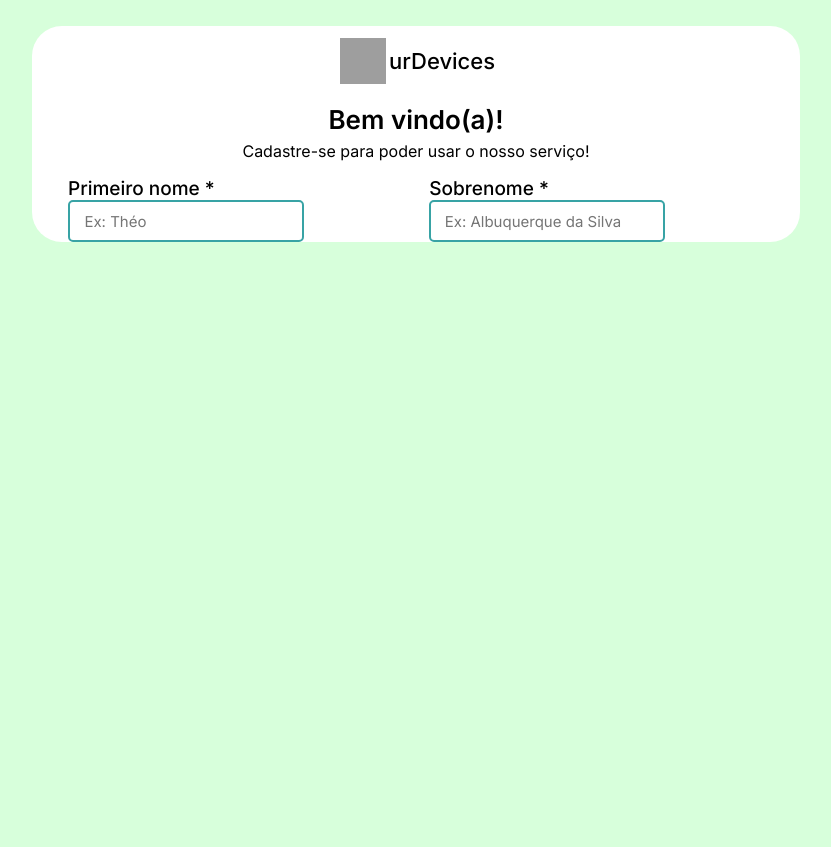
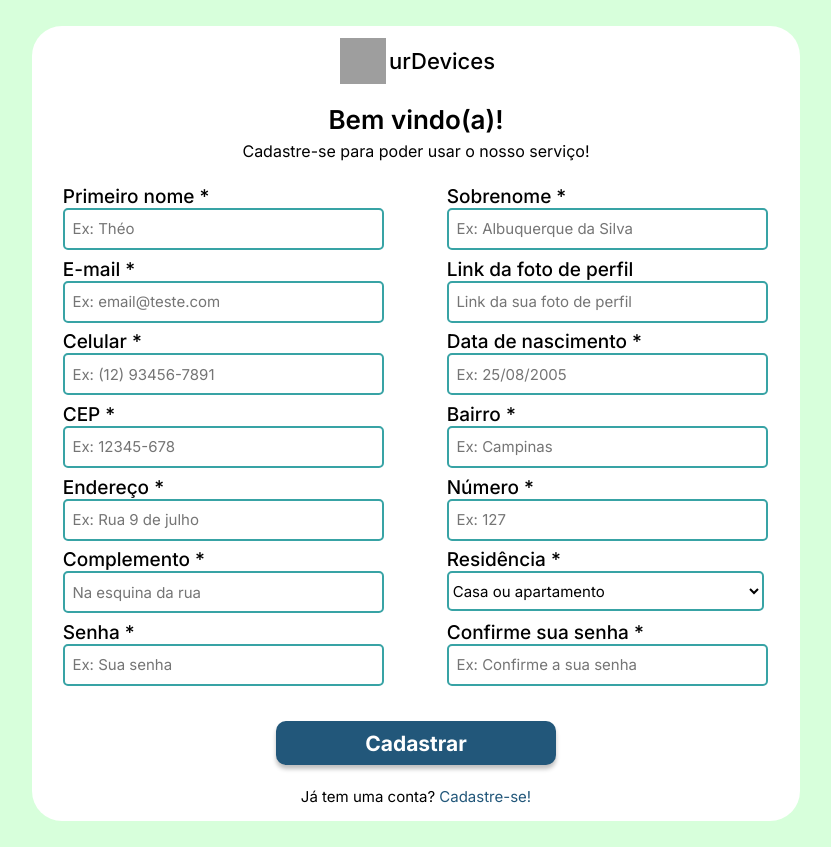
Before and after one commit to theobarretosilva/urDevices, a React (Vite) app in the folder urDevices/: page /cadastroUsu in a window 1280 px wide. Shown: the whole page, without its empty margins (224-1055 px from the left). Before the commit the page ends 800 px from the top, so only its background shows below. Built offline with nearby package versions, Linux system fonts and the light colour scheme; grey boxes are pictures that could not be loaded; a web font is replaced by a local one.

Commit message:
design tela de cadastro pronto

```diff
--- a/urDevices/src/components/FormCadastro/FormCadastro.jsx
+++ b/urDevices/src/components/FormCadastro/FormCadastro.jsx
@@ -1,5 +1,5 @@
-import { InputStyled, LabelStyled } from "../FormLogin/FormLogin.styles"
-import { DivDentroInputStyled, DivGeralStyled, DivInputStyled } from "./FormCadastro.styles"
+import { BtnLogarStyled, InputStyled, LabelStyled } from "../FormLogin/FormLogin.styles"
+import { Div1Styled, DivDentroInputStyled, DivGeralStyled, DivInputStyled, SelectStyled } from "./FormCadastro.styles"
 
 export const FormCadastro = () => {
     return(
@@ -15,6 +15,73 @@ export const FormCadastro = () => {
                         <InputStyled type={"text"} placeholder="Ex: Albuquerque da Silva"/>
                     </DivDentroInputStyled>
                 </DivInputStyled>
+                <DivInputStyled>
+                    <DivDentroInputStyled>
+                        <LabelStyled>E-mail *</LabelStyled>
+                        <InputStyled type={"email"} placeholder="Ex: email@teste.com" />
+                    </DivDentroInputStyled>
+                    <DivDentroInputStyled>
+                        <LabelStyled>Link da foto de perfil</LabelStyled>
+                        <InputStyled type={"url"} placeholder="Link da sua foto de perfil" />
+                    </DivDentroInputStyled>
+                </DivInputStyled>
+                <DivInputStyled>
+                    <DivDentroInputStyled>
+                        <LabelStyled>Celular *</LabelStyled>
+                        <InputStyled type={"text"} placeholder="Ex: (12) 93456-7891" />
+                    </DivDentroInputStyled>
+                    <DivDentroInputStyled>
+                        <LabelStyled>Data de nascimento *</LabelStyled>
+                        <InputStyled type={"text"} placeholder="Ex: 25/08/2005" />
+                    </DivDentroInputStyled>
+                </DivInputStyled>
+                <DivInputStyled>
+                    <DivDentroInputStyled>
+                        <LabelStyled>CEP *</LabelStyled>
+                        <InputStyled type={"text"} placeholder="Ex: 12345-678" />
+                    </DivDentroInputStyled>
+                    <DivDentroInputStyled>
+                        <LabelStyled>Bairro *</LabelStyled>
+                        <InputStyled type={"text"} placeholder="Ex: Campinas" />
+                    </DivDentroInputStyled>
+                </DivInputStyled>
+                <DivInputStyled>
+                    <DivDentroInputStyled>
+                        <LabelStyled>Endereço *</LabelStyled>
+                        <InputStyled type={"text"} placeholder="Ex: Rua 9 de julho" />
+                    </DivDentroInputStyled>
+                    <DivDentroInputStyled>
+                        <LabelStyled>Número *</LabelStyled>
+                        <InputStyled type={"text"} placeholder="Ex: 127" />
+                    </DivDentroInputStyled>
+                </DivInputStyled>
+                <DivInputStyled>
+                    <DivDentroInputStyled>
+                        <LabelStyled>Complemento *</LabelStyled>
+                        <InputStyled type={"text"} placeholder="Na esquina da rua" />
+                    </DivDentroInputStyled>
+                    <DivDentroInputStyled>
+                        <LabelStyled>Residência *</LabelStyled>
+                        <SelectStyled>
+                            <option value="casaOuApartamento" selected disabled>Casa ou apartamento</option>
+                            <option value="Casa">Casa</option>
+                            <option value="Apartamento">Apartamento</option>
+                        </SelectStyled>
+                    </DivDentroInputStyled>
+                </DivInputStyled>
+                <DivInputStyled>
+                    <DivDentroInputStyled>
+                        <LabelStyled>Senha *</LabelStyled>
+                        <InputStyled type={"password"} placeholder="Ex: Sua senha" />
+                    </DivDentroInputStyled>
+                    <DivDentroInputStyled>
+                        <LabelStyled>Confirme sua senha *</LabelStyled>
+                        <InputStyled type={"password"} placeholder="Ex: Confirme a sua senha" />
+                    </DivDentroInputStyled>
+                </DivInputStyled>
+                <Div1Styled>
+                    <BtnLogarStyled>Cadastrar</BtnLogarStyled>
+                </Div1Styled>
             </form>
         </DivGeralStyled>
     )
--- a/urDevices/src/components/FormCadastro/FormCadastro.styles.jsx
+++ b/urDevices/src/components/FormCadastro/FormCadastro.styles.jsx
@@ -3,16 +3,40 @@ import styled from "styled-components";
 export const DivGeralStyled = styled.div`
     display: flex;
     flex-direction: column;
+    width: 100%;
+    margin-left: 8%;
 `
 
 export const DivInputStyled = styled.div`
     display: flex;
     flex-direction: row;
-    justify-content: space-between;
-    margin-left: 1%;
-    margin-right: 1%;
 `
 
 export const DivDentroInputStyled = styled.div`
+    margin: 0;
+    margin-top: 1%;
+    padding: 0;
+    display: flex;
+    flex-direction: column;
+    width: 50%;
+`
 
+export const SelectStyled = styled.select`
+    background: white;
+    border: 2px solid #38A3A5;
+    border-radius: 5px;
+    font-family: 'Inter', sans-serif;
+    font-weight: 400;
+    font-size: 15px;
+    color: black;
+    height: 40px;
+    width: 82.5%;
 `
+
+export const Div1Styled = styled.div`
+    display: flex;
+    justify-content: center;
+    margin: 0;
+    padding: 0;
+    width: 92%;
+`
--- a/urDevices/src/components/FormLogin/FormLogin.styles.jsx
+++ b/urDevices/src/components/FormLogin/FormLogin.styles.jsx
@@ -35,6 +35,8 @@ export const LabelStyled = styled.label`
     font-weight: 500;
     font-size: 19px;
     color: black;
+    text-align: start;
+    display: flex;
 `
 
 export const InputStyled = styled.input`
@@ -45,8 +47,9 @@ export const InputStyled = styled.input`
     font-weight: 400;
     font-size: 15px;
     color: black;
-    padding-left: 4%;
     height: 36px;
+    width: 80%;
+    padding-left: 2%;
 `
 
 export const EsqueciSenhaStyled = styled.p`
@@ -75,10 +78,10 @@ export const BtnLogarStyled = styled.button`
     color: white;
     border: none;
     cursor: pointer;
-    width: 250px;
+    width: 280px;
     height: 44px;
-    margin-top: 7%;
-    margin-bottom: 7%;
+    margin-top: 5%;
+    margin-bottom: 1%;
 
     :hover{
         box-shadow: 0px 6px 6px rgba(0, 0, 0, 0.25);
--- a/urDevices/src/components/MainCadastro/MainCadastro.jsx
+++ b/urDevices/src/components/MainCadastro/MainCadastro.jsx
@@ -1,6 +1,7 @@
 import { FormCadastro } from "../FormCadastro/FormCadastro"
+import { SpanCadastreseStyled } from "../FormLogin/FormLogin.styles"
 import { TopLogo } from "../TopLogo/TopLogo"
-import { BemVindoStyled, MainFundoCadastroStyled, MainGeralStyled, PCadastreStyled } from "./MainCadastro.styles"
+import { BemVindoStyled, FacaLoginStyled, MainFundoCadastroStyled, MainGeralStyled, PCadastreStyled } from "./MainCadastro.styles"
 
 export const MainCadastro = () => {
 
@@ -11,6 +12,7 @@ export const MainCadastro = () => {
                 <BemVindoStyled>Bem vindo(a)!</BemVindoStyled>
                 <PCadastreStyled>Cadastre-se para poder usar o nosso serviço!</PCadastreStyled>
                 <FormCadastro />
+                <FacaLoginStyled>Já tem uma conta? <SpanCadastreseStyled>Cadastre-se!</SpanCadastreseStyled></FacaLoginStyled>
             </MainFundoCadastroStyled>
         </MainGeralStyled>
     )
--- a/urDevices/src/components/MainCadastro/MainCadastro.styles.jsx
+++ b/urDevices/src/components/MainCadastro/MainCadastro.styles.jsx
@@ -34,3 +34,10 @@ export const PCadastreStyled = styled.p`
     color: black;
     margin-top: 0.8%;
 `
+
+export const FacaLoginStyled = styled.p`
+    font-family: 'Inter', sans-serif;
+    font-weight: 400;
+    font-size: 15px;
+    color: black;
+`
```
